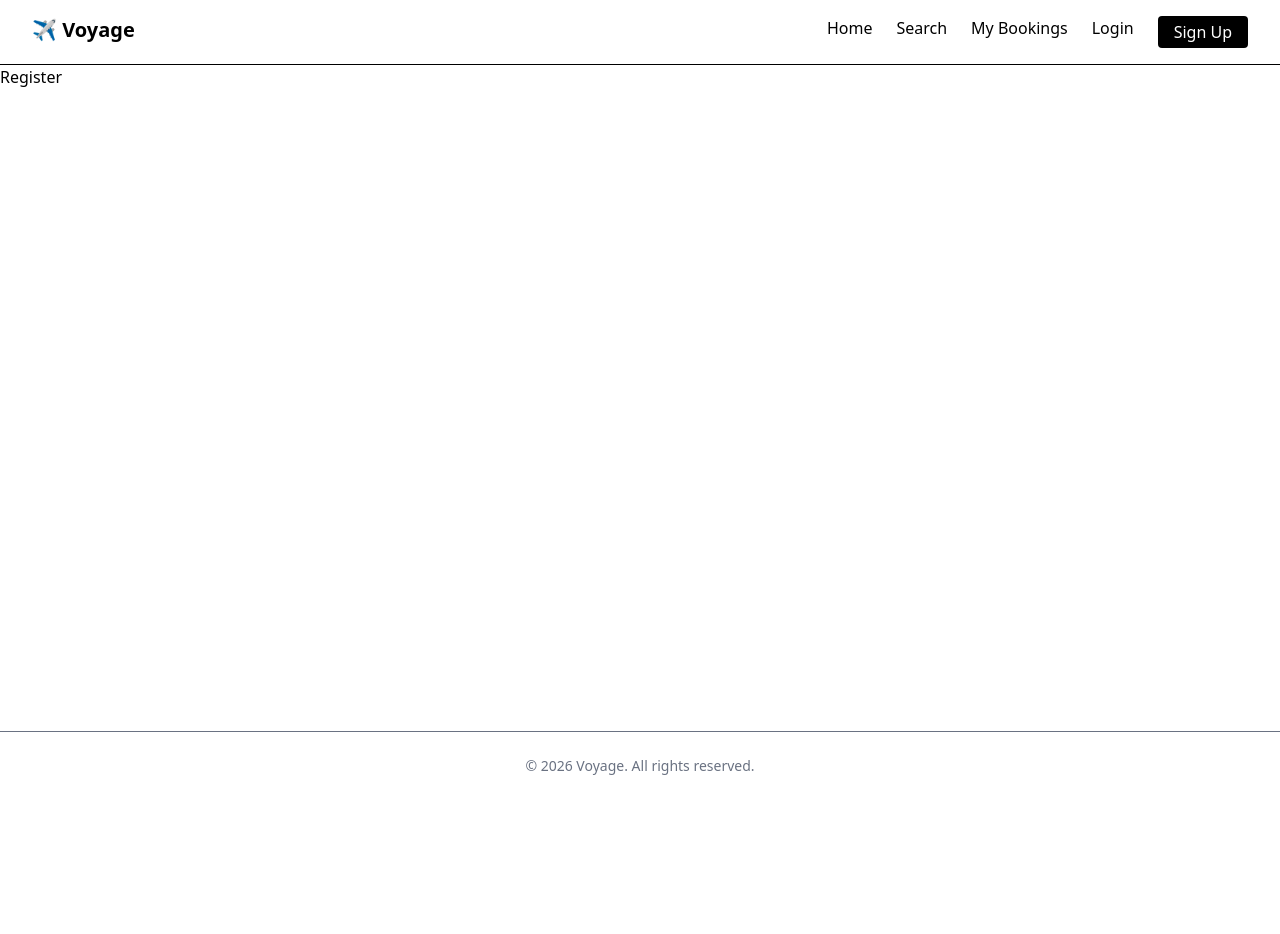
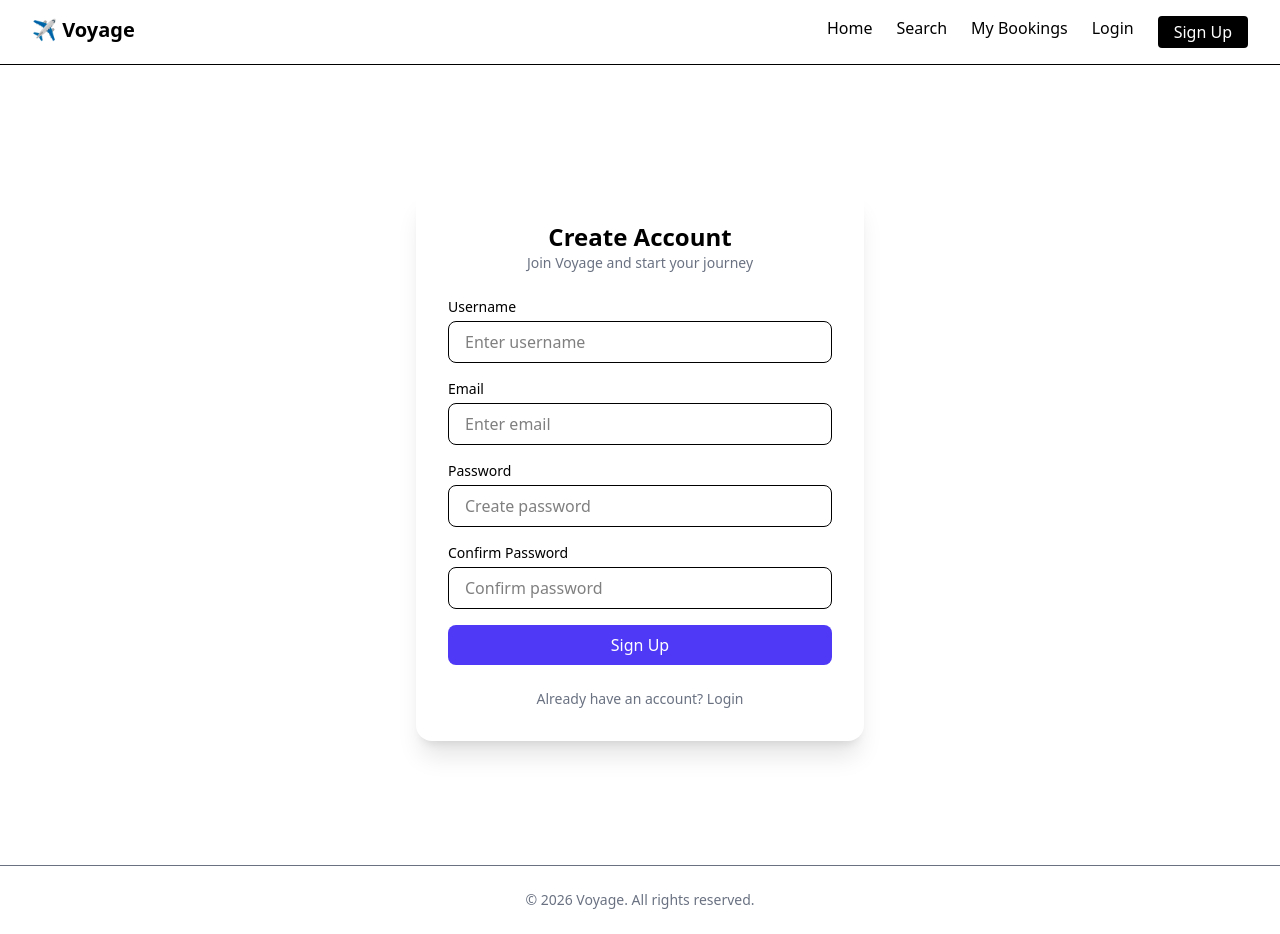
Before and after one commit to Saurabh190120/BharatGo, a React app in the folder frontend/: page /register in a window 1280 px wide. Before the commit the page ends 800 px from the top, so only its background shows below. Built offline with nearby package versions, Linux system fonts and the light colour scheme; the HTML template or start-up script is replaced by a standard one.

Commit message:
register page

```diff
--- a/frontend/src/pages/Register.jsx
+++ b/frontend/src/pages/Register.jsx
@@ -1,9 +1,88 @@
-import React from 'react'
+import { Link } from "react-router-dom";
 
-const Register = () => {
+export default function Register() {
   return (
-    <div>Register</div>
-  )
+    <>
+
+
+      <div className="min-h-screen flex items-center justify-center bg-softbg px-4">
+        <div className="bg-white shadow-xl rounded-2xl w-full max-w-md p-8">
+
+          {/* Header */}
+          <div className="text-center mb-6">
+            <h2 className="text-2xl font-bold">Create Account</h2>
+            <p className="text-gray-500 text-sm">
+              Join Voyage and start your journey
+            </p>
+          </div>
+
+          {/* Form */}
+          <form className="space-y-4">
+            <div>
+              <label className="block text-sm font-medium mb-1">
+                Username
+              </label>
+              <input
+                type="text"
+                placeholder="Enter username"
+                className="w-full border rounded-lg px-4 py-2 focus:ring-2 focus:ring-primary outline-none"
+              />
+            </div>
+
+            <div>
+              <label className="block text-sm font-medium mb-1">
+                Email
+              </label>
+              <input
+                type="email"
+                placeholder="Enter email"
+                className="w-full border rounded-lg px-4 py-2 focus:ring-2 focus:ring-primary outline-none"
+              />
+            </div>
+
+            <div>
+              <label className="block text-sm font-medium mb-1">
+                Password
+              </label>
+              <input
+                type="password"
+                placeholder="Create password"
+                className="w-full border rounded-lg px-4 py-2 focus:ring-2 focus:ring-primary outline-none"
+              />
+            </div>
+
+            <div>
+              <label className="block text-sm font-medium mb-1">
+                Confirm Password
+              </label>
+              <input
+                type="password"
+                placeholder="Confirm password"
+                className="w-full border rounded-lg px-4 py-2 focus:ring-2 focus:ring-primary outline-none"
+              />
+            </div>
+
+           <button
+  type="submit"
+  className="w-full bg-indigo-600 hover:bg-indigo-700 text-white py-2 rounded-lg font-medium transition"
+>
+  Sign Up
+</button>
+
+          </form>
+
+          {/* Footer */}
+          <p className="text-sm text-center text-gray-500 mt-6">
+            Already have an account?{" "}
+            <Link
+              to="/login"
+              className="text-primary font-medium hover:underline"
+            >
+              Login
+            </Link>
+          </p>
+        </div>
+      </div>
+    </>
+  );
 }
-
-export default Register
```
